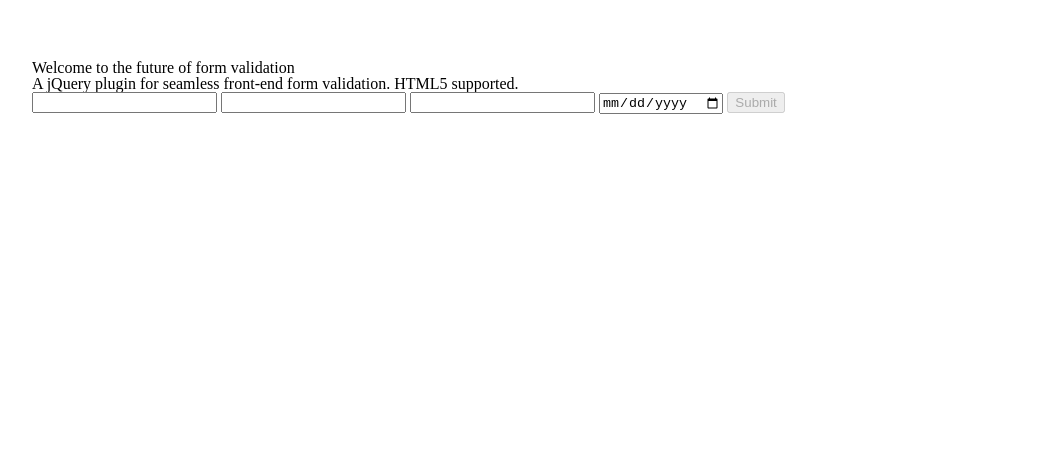
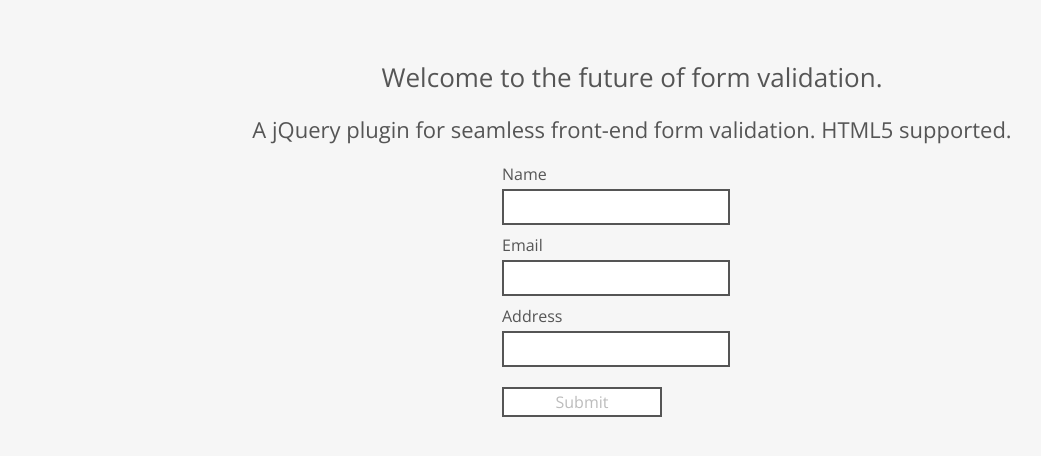
Before and after one commit to mattmewton/jquery-form-validator, a website: page index.html in a window 1280 px wide. Shown: the whole page, without its empty margins (8-1049 px from the left). Drawn offline with nearby package versions, Linux system fonts and the light colour scheme.

Commit message:
Building out form demo

```diff
--- a/index.html
+++ b/index.html
@@ -16,6 +16,7 @@
 		<title>RSR Form Validation Plugin</title>
 		<link rel="profile" href="http://gmpg.org/xfn/11">
 
+		<link href='http://fonts.googleapis.com/css?family=Open+Sans' rel='stylesheet' type='text/css'>
 		<link href="//maxcdn.bootstrapcdn.com/font-awesome/4.1.0/css/font-awesome.min.css" rel="stylesheet">
 		<link rel="stylesheet" type="text/css" media="all" href="/styles/css/app.css">
 		<script src="//ajax.googleapis.com/ajax/libs/jquery/1.11.1/jquery.min.js"></script>
@@ -25,15 +26,22 @@
 
 	<body>
 		<div class="container">
-			<h1>Welcome to the future of form validation</h1>
+			<h1>Welcome to the future of form validation.</h1>
 			<h2>A jQuery plugin for seamless front-end form validation. HTML5 supported.</h2>
 
 			<form id="myForm">
-				<input class="form-item required" type="text" value="" placeholder="" />
-				<input class="form-item required" type="email" value="" data-validator="" placeholder="" />
-				<input class="form-item required" type="email" value="" data-validator="zip" placeholder="" />
-				<input class="form-item" type="date" value="" placeholder="" />
-
+				<fieldset>
+					<label for="basicTextInput">Name</label>
+					<input class="form-item required" name="basicTextInput" type="text" value="" placeholder="" />
+				</fieldset>
+				<fieldset>
+					<label for="emailInput">Email</label>
+					<input class="form-item required" name="emailInput" type="email" value="" data-validator="" placeholder="" />
+				</fieldset>
+				<fieldset>
+					<label for="addressInput">Address</label>
+					<input class="form-item required" name="addressInput" type="email" value="" data-validator="address" placeholder="" />
+				</fieldset>
 				<input type="submit" id="submitButton" value="Submit" disabled />
 			</form>
 		</div>
--- a/scripts/validator.js
+++ b/scripts/validator.js
@@ -52,7 +52,7 @@ if (typeof Object.create !== "function") {
       // input regex
       var ck_name = /^[A-Za-z ]{2,128}$/;
       var ck_email = /^([\w-]+(?:\.[\w-]+)*)@((?:[\w-]+\.)*\w[\w-]{0,66})\.([a-z]{2,6}(?:\.[a-z]{2})?)$/i;
-      var ck_address = /^([0-9]{1,6})([\w\s]{3,128})$/;
+      var ck_address = /^.{10,128}$/;
       var ck_zip = /^[0-9]{5}$/;
 
       if((inputType === 'text') && ((!$input.attr(dataSelector)) || ($input.attr(dataSelector) === ''))) {
@@ -142,7 +142,7 @@ if (typeof Object.create !== "function") {
     validClass : 'valid',
     invalidClass : 'invalid',
     requiredClass : 'required',
-    formItemClass : 'validator-item',
+    formItemClass : 'form-item',
     dataSelector : 'data-validator',
     // TODO :: Add functionality for infinite input wrappers
     //inputWrappers : false,
--- a/styles/less/_global.less
+++ b/styles/less/_global.less
@@ -1,8 +1,82 @@
+@fv-off-white: #f6f6f6;
+@fv-grey: #bcbcbc;
+@fv-dk-grey: #555;
+
 html, body {
 	width: 100%;
+  -webkit-font-smoothing: antialiased;
+}
+
+.sans-lt(@font-size, @line-height){
+	font-family:'Open Sans', sans-serif;
+	font-size: @font-size;
+	line-height: @line-height;
+}
+
+body {
+	background: @fv-off-white;
+	color: @fv-dk-grey;
+	font-family: 'Open Sans', sans-serif;
 }
 
 .container {
 	width: 1200px;
 	margin: 60px auto 0;
 }
+
+h1 {
+	.sans-lt(26px, 34px);
+	margin-bottom: 20px;
+	text-align: center;
+}
+
+h2 {
+	.sans-lt(22px, 30px);
+	margin-bottom: 20px;
+	text-align: center;
+}
+
+form {
+	width: 260px;
+	margin: 0 auto;
+}
+
+label {
+	display: block;
+	.sans-lt(16px, 20px);
+	margin-bottom: 5px;
+}
+
+input[type="text"],
+input[type="email"],
+input[type="date"] {
+	display: block;
+	width: 200px;
+	height: 20px;
+	padding: 6px 12px;
+	margin: 0 0 10px;
+	border: 2px solid @fv-dk-grey;
+	&.valid {
+		border: 2px solid green;
+	}
+	&.invalid {
+		border: 2px solid red;
+	}
+}
+
+input[type="submit"] {
+	.sans-lt(16px, 20px);
+	width: 160px;
+	height: 30px;
+	margin-top: 10px;
+	border: 2px solid @fv-dk-grey;
+	border-radius: none;
+	box-shadow: none;
+	-webkit-box-shadow: none;
+	-moz-box-shadow: none;
+	background: white;
+}
+
+input[type="submit"]:disabled {
+	color: @fv-grey;
+}
```
Also changed, not shown: README.md, scripts/validator.min.js, styles/css/app.css.
